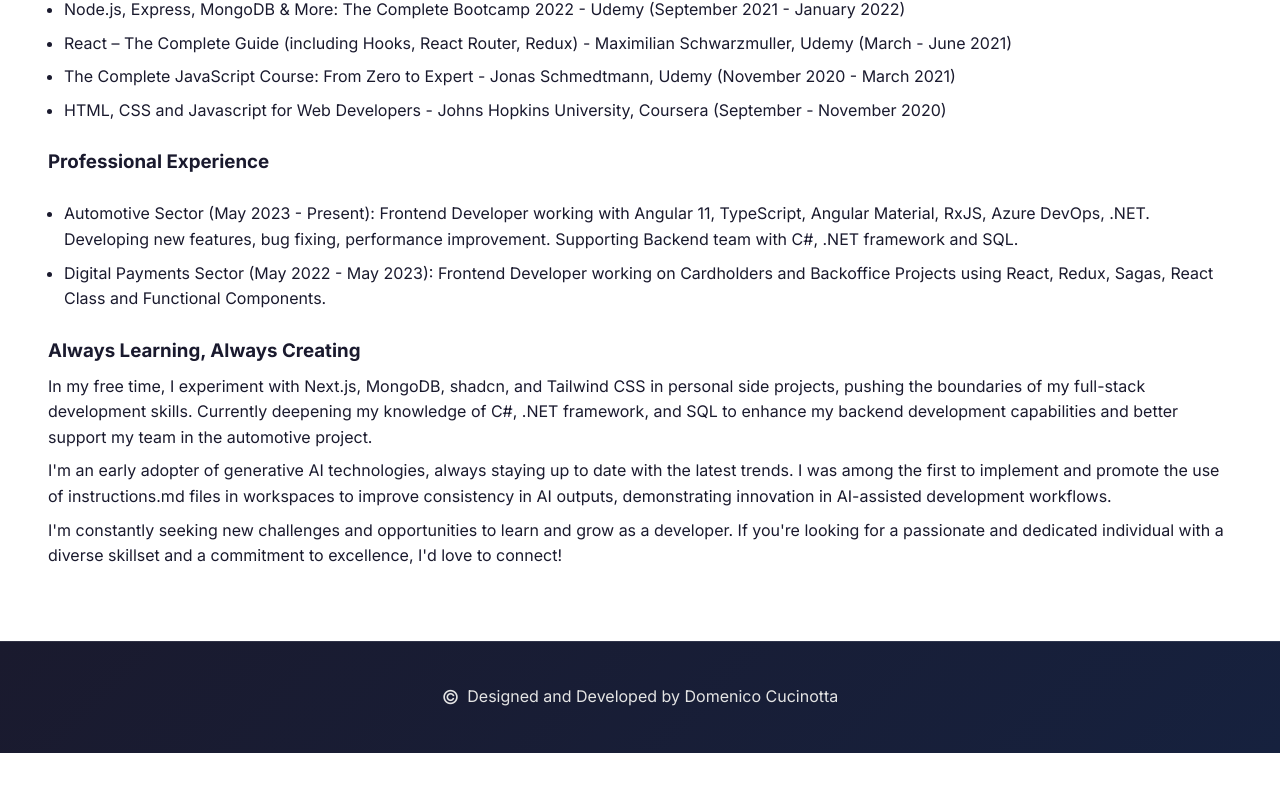
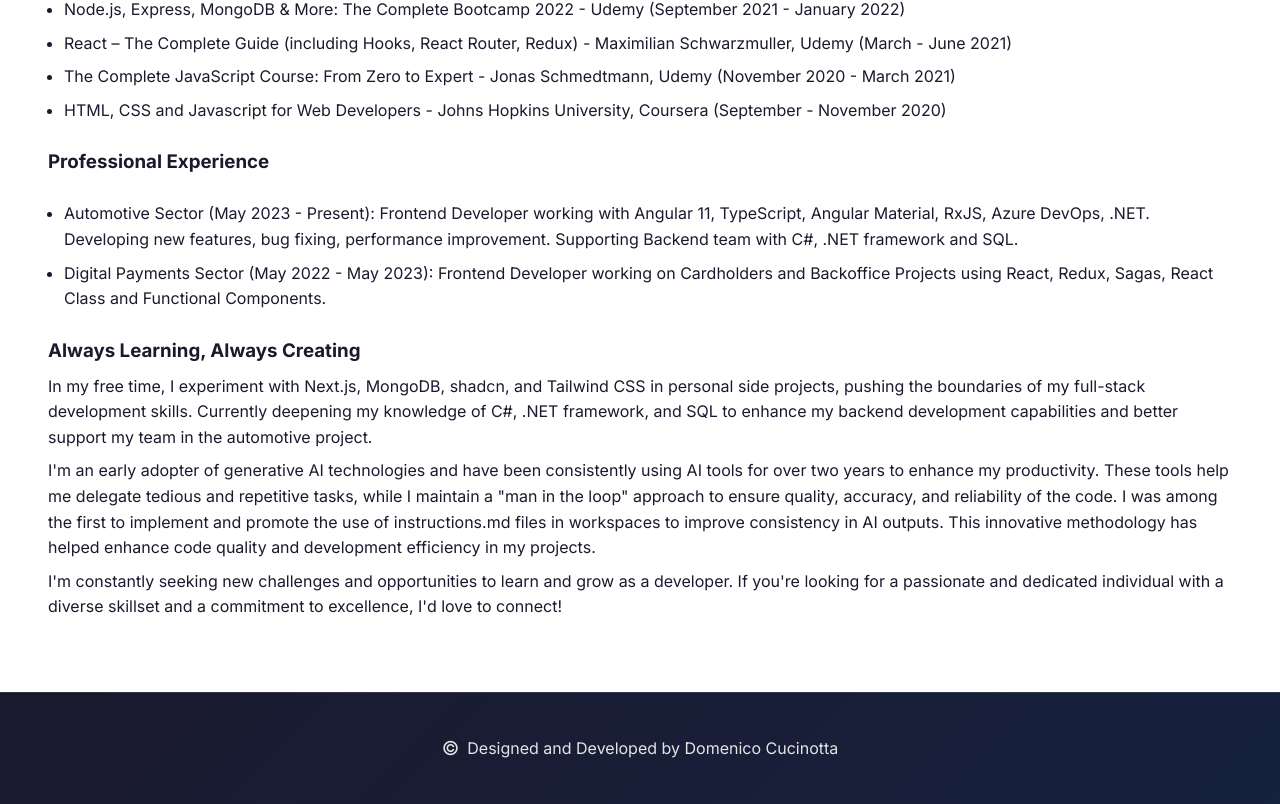
Before and after one commit to Mimmofalena/domenico-portfolio, a React (Create React App) app: page /domenico-portfolio/stack in a window 1280 px wide. Shown: the part 2408-3212 px from the top of the page. Before the commit the page ends 3161 px from the top, so only its background shows below. Built offline with nearby package versions, Linux system fonts and the light colour scheme.

Commit message:
Update AI section with productivity info and man-in-the-loop approach
Co-authored-by: Mimmofalena <70837839+Mimmofalena@users.noreply.github.com>

```diff
--- a/src/components/Stack/StackDetail.js
+++ b/src/components/Stack/StackDetail.js
@@ -424,11 +424,15 @@ const StackDetail = () => {
             </p>
 
             <p>
-              I'm an early adopter of generative AI technologies, always staying
-              up to date with the latest trends. I was among the first to
-              implement and promote the use of instructions.md files in workspaces
-              to improve consistency in AI outputs, demonstrating innovation in
-              AI-assisted development workflows.
+              I'm an early adopter of generative AI technologies and have been
+              consistently using AI tools for over two years to enhance my
+              productivity. These tools help me delegate tedious and repetitive
+              tasks, while I maintain a "man in the loop" approach to ensure
+              quality, accuracy, and reliability of the code. I was among the
+              first to implement and promote the use of instructions.md files in
+              workspaces to improve consistency in AI outputs. This innovative
+              methodology has helped enhance code quality and development
+              efficiency in my projects.
             </p>
 
             <p>
--- a/src/translations/index.js
+++ b/src/translations/index.js
@@ -39,7 +39,7 @@ export const translations = {
       title4: "Past and Present",
       text4: `I have been working as an ICU Nurse both in the UK and in Italy since 2013. This job improved my interpersonal and communicative skills. Teamwork plays a pivotal role in my job and I believe no one can do everything on their own to achieve the best outcomes, especially in tech. I am resilient and I work well even under pressure. I believe also that being punctual and precise make me a good candidate for any job position. I am honest and I know my limits. My background as an intensive care nurse is definitely an asset in terms of social and communication skills. I am comfortable within international teams as I have lived in the UK for 7 years, which has allowed me to improve both the English language (C2 level) and integrate with other cultures.`,
       title5: "Innovation and AI",
-      text5: `I am an early adopter of generative AI technologies and always stay up to date with the latest trends in AI-assisted development. I was among the first to implement and promote the use of instructions.md files in workspaces to improve consistency in AI outputs. This innovative approach has helped enhance code quality and development efficiency in my projects. I actively explore and integrate new AI tools and methodologies to optimize development workflows and deliver better results.`,
+      text5: `I am an early adopter of generative AI technologies and have been consistently using AI tools for over two years to enhance my productivity. These tools help me delegate tedious and repetitive tasks, while I maintain a "man in the loop" approach to ensure quality, accuracy, and reliability of the code. I was among the first to implement and promote the use of instructions.md files in workspaces to improve consistency in AI outputs. This innovative methodology has helped enhance code quality and development efficiency in my projects. I actively explore and integrate new AI tools and methodologies to optimize development workflows and deliver better results.`,
       title6: "Curiosities and hobbies",
       text6: `I made an e-commerce with Wordpress in 2016 selling few items! I am a sociable person. I love sports, outdoor activities and playing videogames. I love to travel and my dream is to visit all the 7 wonders! I have already visited the Coliseum and Chichen Itza. Hoping this pandemic gets under control to be able to travel again.`,
     },
@@ -167,7 +167,7 @@ export const translations = {
       title4: "Passato e Presente",
       text4: `Lavoro come infermiere di terapia intensiva sia nel Regno Unito che in Italia dal 2013. Questo lavoro ha migliorato le mie capacità interpersonali e comunicative. Il lavoro di squadra gioca un ruolo fondamentale nel mio lavoro e credo che nessuno possa fare tutto da solo per ottenere i migliori risultati, specialmente nella tecnologia. Sono resiliente e lavoro bene anche sotto pressione. Credo anche che essere puntuale e preciso mi renda un buon candidato per qualsiasi posizione lavorativa. Sono onesto e conosco i miei limiti. Il mio background come infermiere di terapia intensiva è sicuramente una risorsa in termini di capacità sociali e comunicative. Mi trovo a mio agio nei team internazionali poiché ho vissuto nel Regno Unito per 7 anni, il che mi ha permesso di migliorare sia la lingua inglese (livello C2) che di integrarmi con altre culture.`,
       title5: "Innovazione e IA",
-      text5: `Sono un early adopter delle tecnologie di intelligenza artificiale generativa e mi tengo sempre aggiornato con le ultime tendenze nello sviluppo assistito dall'IA. Sono stato tra i primi a implementare e promuovere l'uso dei file instructions.md negli spazi di lavoro per migliorare la coerenza negli output dell'IA. Questo approccio innovativo ha contribuito a migliorare la qualità del codice e l'efficienza dello sviluppo nei miei progetti. Esploro attivamente e integro nuovi strumenti e metodologie IA per ottimizzare i flussi di lavoro di sviluppo e fornire risultati migliori.`,
+      text5: `Sono un early adopter delle tecnologie di intelligenza artificiale generativa e utilizzo costantemente strumenti IA da oltre due anni per migliorare la mia produttività. Questi strumenti mi aiutano a delegare attività tediose e ripetitive, mentre mantengo un approccio "man in the loop" per garantire qualità, accuratezza e affidabilità del codice. Sono stato tra i primi a implementare e promuovere l'uso dei file instructions.md negli spazi di lavoro per migliorare la coerenza negli output dell'IA. Questa metodologia innovativa ha contribuito a migliorare la qualità del codice e l'efficienza dello sviluppo nei miei progetti. Esploro attivamente e integro nuovi strumenti e metodologie IA per ottimizzare i flussi di lavoro di sviluppo e fornire risultati migliori.`,
       title6: "Curiosità e hobby",
       text6: `Ho creato un e-commerce con Wordpress nel 2016 vendendo alcuni articoli! Sono una persona socievole. Amo lo sport, le attività all'aperto e giocare ai videogiochi. Amo viaggiare e il mio sogno è visitare tutte le 7 meraviglie! Ho già visitato il Colosseo e Chichen Itza. Sperando che questa pandemia venga tenuta sotto controllo per poter viaggiare di nuovo.`,
     },
```
Also changed, not shown: 1 other file (tests, documents, lock files or other folders).
